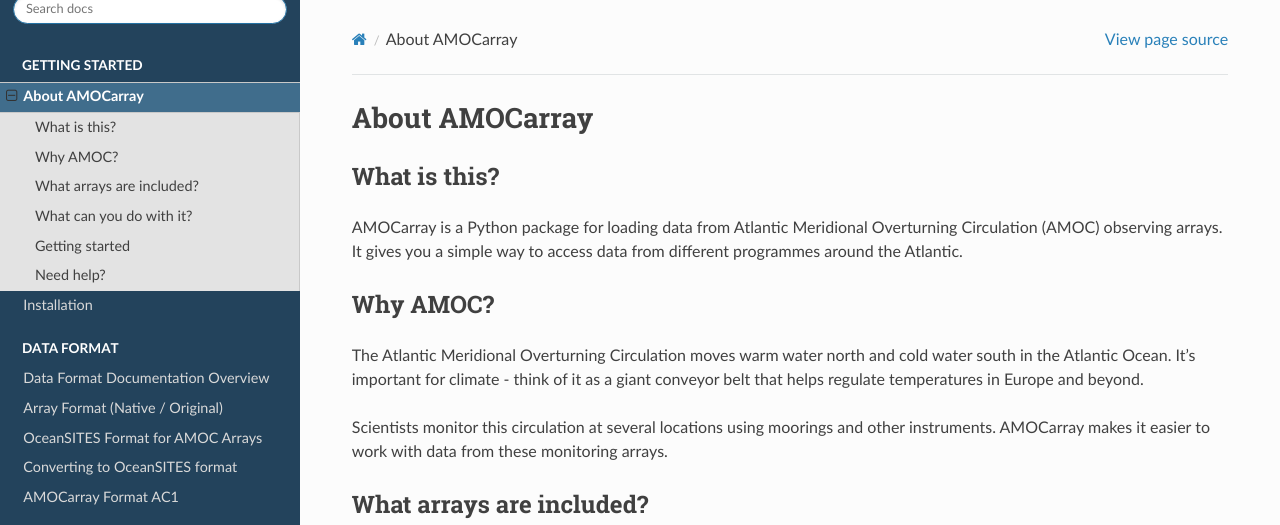
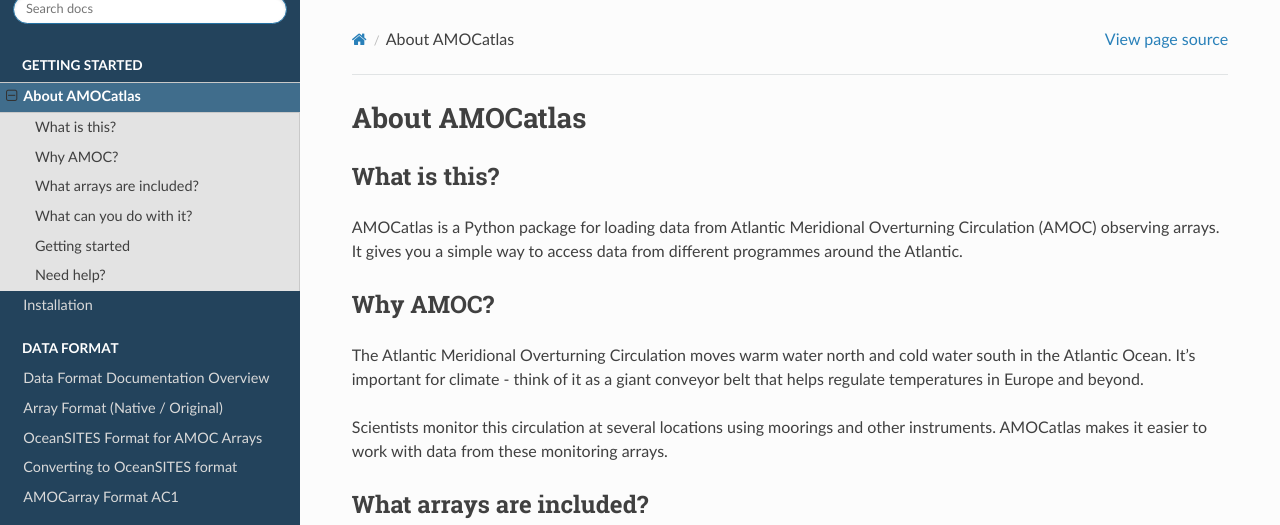
Before and after one commit to eleanorfrajka/AMOCatlas, a Sphinx documentation site: the page built from docs/source/about.rst, in a window 1280 px wide and 900 px high. Shown: the top 525 px of the window. Built offline with Sphinx 7.4.7 and the Read the Docs theme 3.1.0, drawn with Linux system fonts in a browser that asks for light colours; pages that are not in the unit, such as notebooks, are missing from menus.

Commit message:
[REFACTOR] Migration on pypi to AMOCatlas (#75)
* [REFACTOR] Change name amocarray-->AMOCatlas

* [REFACTOR] Change name of repository

* Migration on pypi to AMOCatlas

```diff
--- a/docs/source/about.rst
+++ b/docs/source/about.rst
@@ -1,17 +1,17 @@
-About AMOCarray
+About AMOCatlas
 ===============
 
 What is this?
 -------------
 
-AMOCarray is a Python package for loading data from Atlantic Meridional Overturning Circulation (AMOC) observing arrays. It gives you a simple way to access data from different programmes around the Atlantic.
+AMOCatlas is a Python package for loading data from Atlantic Meridional Overturning Circulation (AMOC) observing arrays. It gives you a simple way to access data from different programmes around the Atlantic.
 
 Why AMOC?
 ---------
 
 The Atlantic Meridional Overturning Circulation moves warm water north and cold water south in the Atlantic Ocean. It's important for climate - think of it as a giant conveyor belt that helps regulate temperatures in Europe and beyond.
 
-Scientists monitor this circulation at several locations using moorings and other instruments. AMOCarray makes it easier to work with data from these monitoring arrays.
+Scientists monitor this circulation at several locations using moorings and other instruments. AMOCatlas makes it easier to work with data from these monitoring arrays.
 
 What arrays are included?
 -------------------------
--- a/pyproject.toml
+++ b/pyproject.toml
@@ -7,7 +7,7 @@
 ]
 
 [project]
-name = "amocatlas"
+name = "AMOCatlas"
 description = "Python project to read data from arrays measuring the Atlantic meridional overturning circulation"
 readme = "README.md"
 license = { file = "LICENSE" }
```
Also changed, not shown: README.md (+5 -4 lines).
